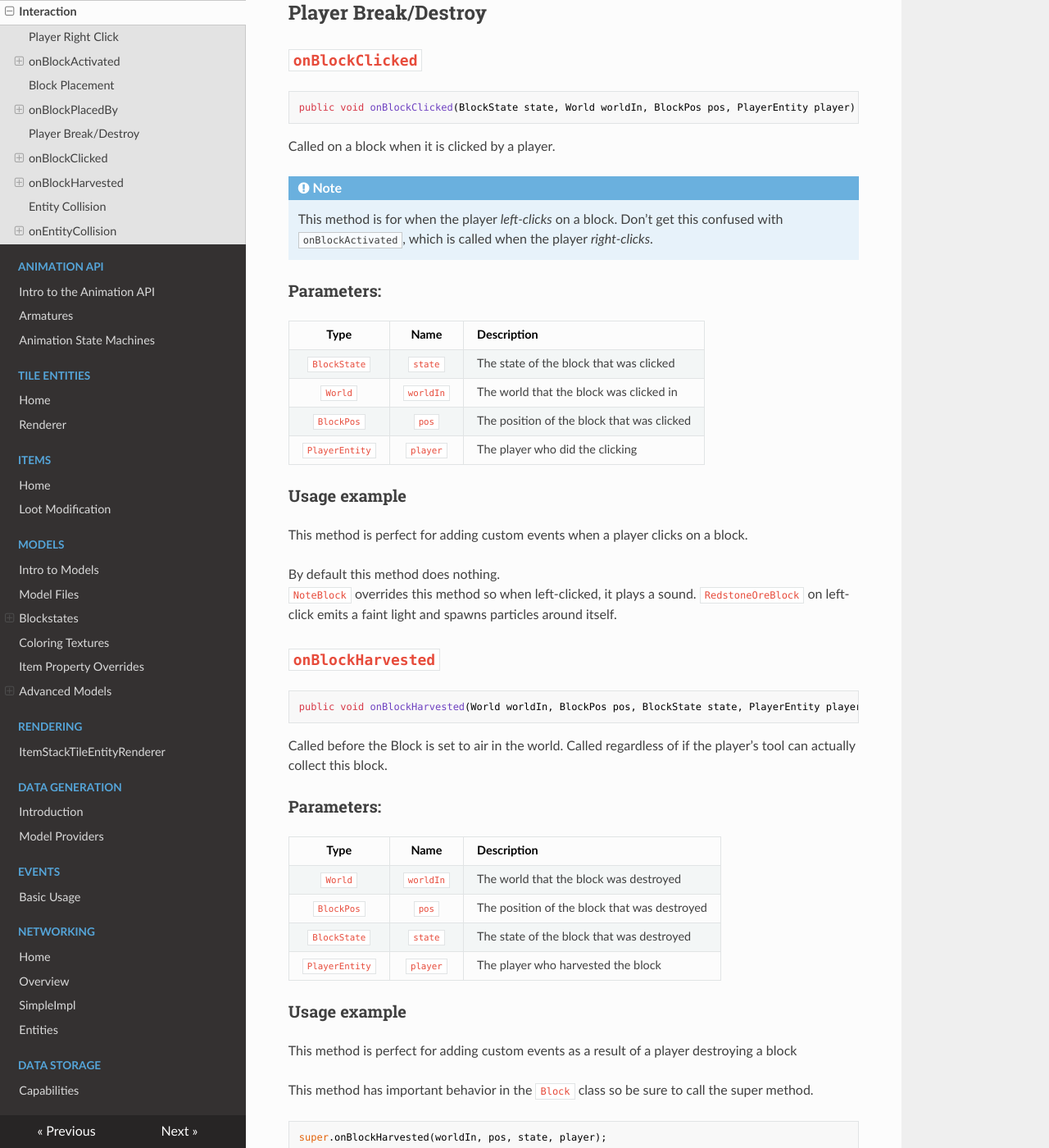
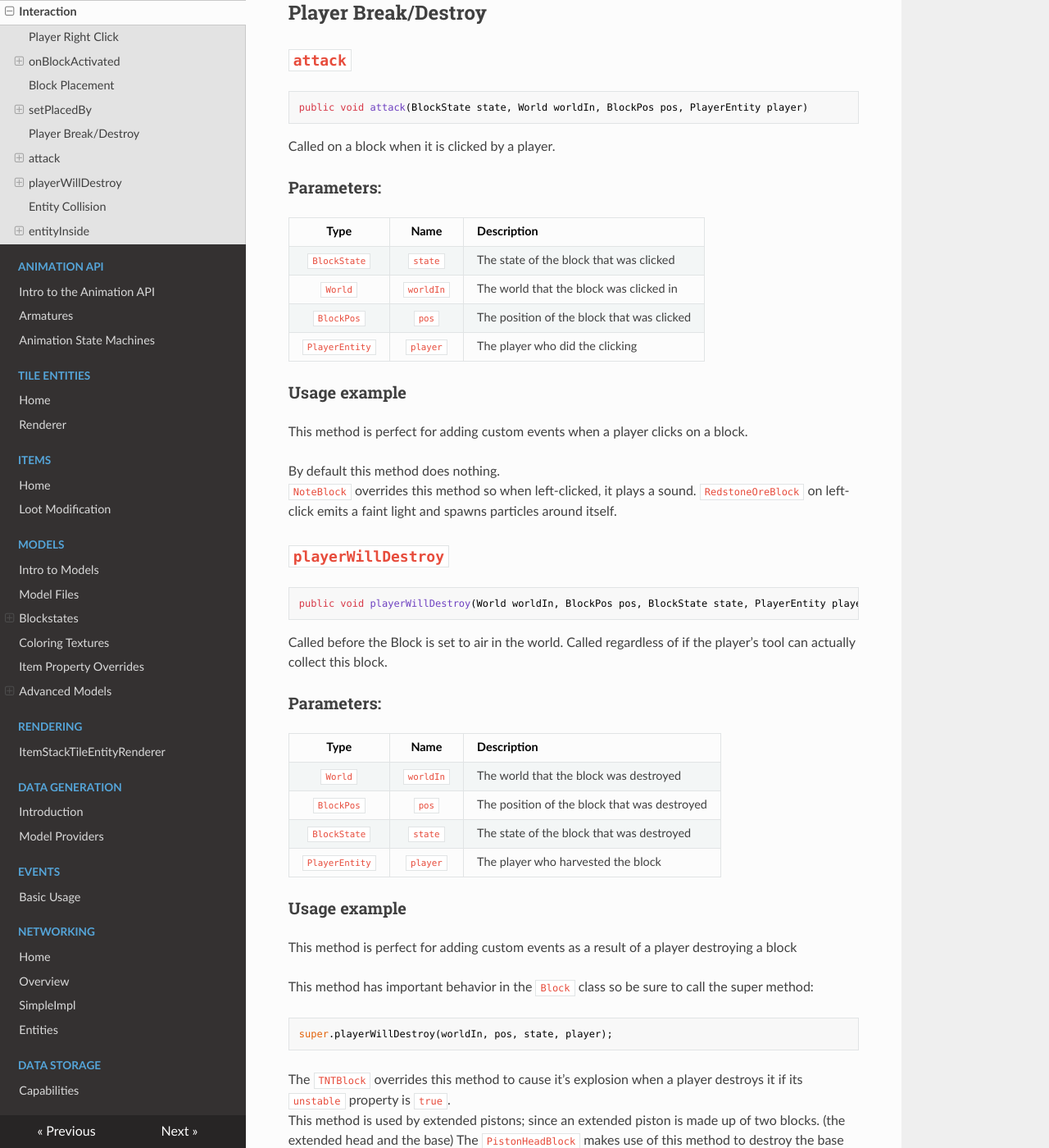
Before and after one commit to MinecraftForge/Documentation, an MkDocs documentation site: the page built from docs/blocks/interaction.md, in a window 1280 px wide and 1400 px high, scrolled down 2547 px. Shown: the whole window at 82% size. Built offline with MkDocs 1.6.1, drawn with Linux system fonts in a browser that asks for light colours; nearby versions of some CDN libraries; some of the changed text lies outside the part shown.

Commit message:
Update interaction.md
renamed events, I'm not entirely sure about `entityInside`

````diff
--- a/docs/blocks/interaction.md
+++ b/docs/blocks/interaction.md
@@ -13,7 +13,7 @@ Since left clicking, or "punching", a block does not generally result in any uni
 ----------------
 
 ```java
-public ActionResultType onBlockActivated(BlockState state, World worldIn, BlockPos pos, PlayerEntity player, Hand handIn, BlockRayTraceResult hit)
+public ActionResultType use(BlockState state, World worldIn, BlockPos pos, PlayerEntity player, Hand handIn, BlockRayTraceResult hit)
 ```
 
 This is the method that controls right click behavior.
@@ -55,16 +55,16 @@ One of the most common things to do on block activation is opening a GUI. Many b
 Another common use for activation is, well, activation. This can be something like "turning on" a block, or triggering it to perform some action. For instance, a block could light up when activated. A vanilla example would be buttons or levers.
 
 !!! important
-    `onBlockActivated` is called on both the client and the server, so be sure to keep the [sidedness] of your code in mind. Many things, like opening GUIs and modifying the world, should only be done on the server-side.
+    `use` is called on both the client and the server, so be sure to keep the [sidedness] of your code in mind. Many things, like opening GUIs and modifying the world, should only be done on the server-side.
 
 Block Placement
 --------------------
 
-`onBlockPlacedBy`
+`setPlacedBy`
 ----------------
 
 ```java
-public void onBlockPlacedBy(World worldIn, BlockPos pos, BlockState state, @Nullable LivingEntity placer, ItemStack stack)
+public void setPlacedBy(World worldIn, BlockPos pos, BlockState state, @Nullable LivingEntity placer, ItemStack stack)
 ```
 
 Called by `BlockItem`s after a block is set in the world, to allow post-place logic.
@@ -82,19 +82,15 @@ Called by `BlockItem`s after a block is set in the world, to allow post-place lo
 Player Break/Destroy
 --------------------
 
-`onBlockClicked`
+`attack`
 ----------------
 
 ```java
-public void onBlockClicked(BlockState state, World worldIn, BlockPos pos, PlayerEntity player)
+public void attack(BlockState state, World worldIn, BlockPos pos, PlayerEntity player)
 ```
 
 Called on a block when it is clicked by a player.
 
-!!! Note
-
-    This method is for when the player *left-clicks* on a block.
-    Don't get this confused with `onBlockActivated`, which is called when the player *right-clicks*.
 
 ### Parameters:
 |      Type       |     Name     |                  Description                  |
@@ -110,11 +106,11 @@ This method is perfect for adding custom events when a player clicks on a block.
 By default this method does nothing.
 `NoteBlock` overrides this method so when left-clicked, it plays a sound. `RedstoneOreBlock` on left-click emits a faint light and spawns particles around itself.
 
-`onBlockHarvested`
+`playerWillDestroy`
 ----------------
 
 ```java
-public void onBlockHarvested(World worldIn, BlockPos pos, BlockState state, PlayerEntity player)
+public void playerWillDestroy(World worldIn, BlockPos pos, BlockState state, PlayerEntity player)
 ```
 
 Called before the Block is set to air in the world. Called regardless of if the player's tool can actually collect this block.
@@ -130,9 +126,9 @@ Called before the Block is set to air in the world. Called regardless of if the
 ### Usage example
 This method is perfect for adding custom events as a result of a player destroying a block
 
-This method has important behavior in the `Block` class so be sure to call the super method.
+This method has important behavior in the `Block` class so be sure to call the super method:
 ```java
-super.onBlockHarvested(worldIn, pos, state, player);
+super.playerWillDestroy(worldIn, pos, state, player);
 ```
 
 The `TNTBlock` overrides this method to cause it's explosion when a player destroys it if its `unstable` property is `true`.
@@ -143,11 +139,11 @@ The `PistonHeadBlock` makes use of this method to destroy the base block when th
 Entity Collision
 ----------------
 
-`onEntityCollision`
+`entityInside`
 ----------------
 
 ```java
-public void onEntityCollision(BlockState state, World worldIn, BlockPos pos, Entity entityIn)
+public void entityInside(BlockState state, World worldIn, BlockPos pos, Entity entityIn)
 ```
 
 This method is called whenever an entity collides with the block.
````
